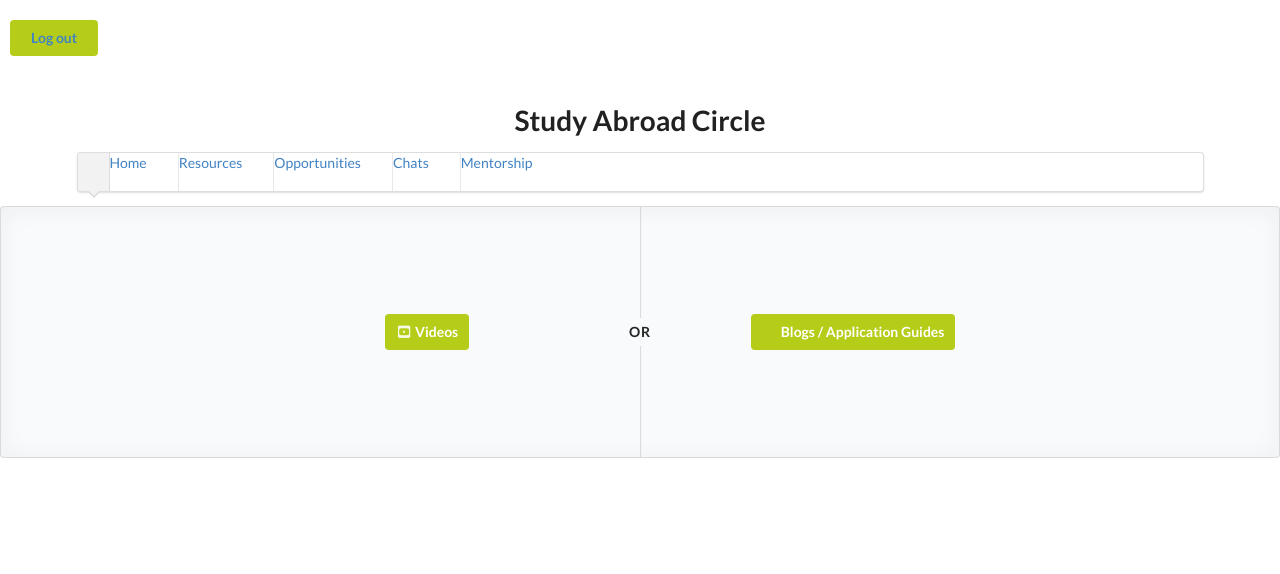
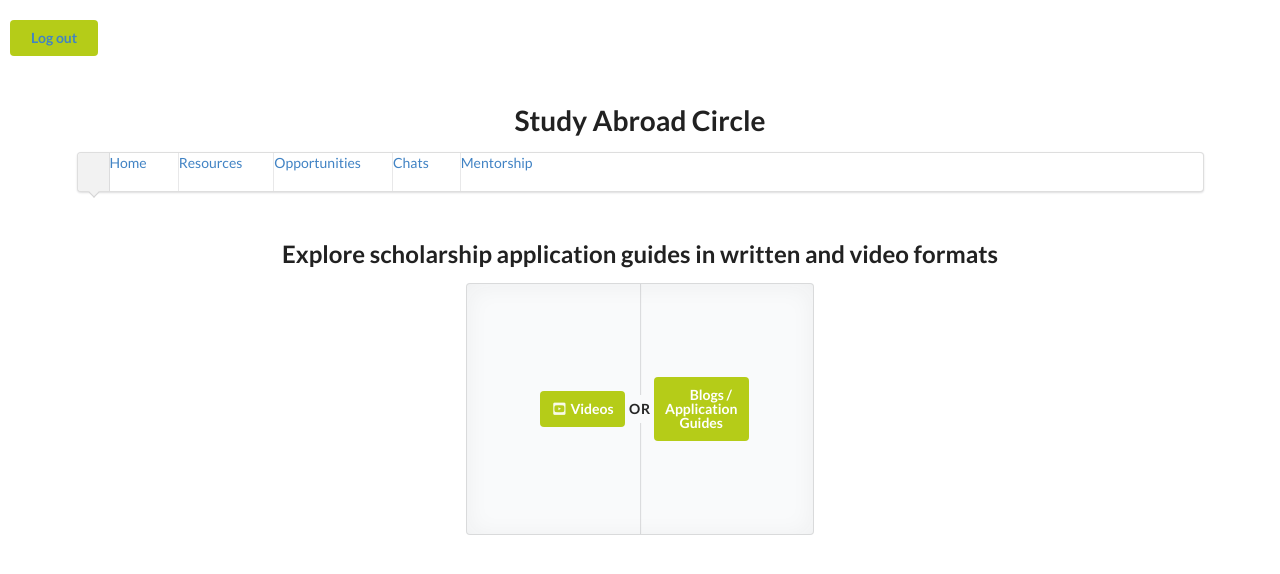
Before and after one commit to eisha99/sac, a Flask app: page /resources in a window 1280 px wide. Shown: the top 574 px of the page. Run offline with Flask 2, Linux system fonts and the light colour scheme.

Commit message:
resources

```diff
--- a/app/templates/resources.html
+++ b/app/templates/resources.html
@@ -30,6 +30,10 @@
         </div>
     </div>
 
+    <div style="margin-top: 50px;" class="ui container">
+        <h2 class="ui header" style="text-align: center;">Explore scholarship application guides in written and video formats</h2>
+        <div style="display: flex; justify-content: center;">
+
     <div class="ui placeholder segment">
         <div class="ui three column stackable center aligned grid">
             <div class="ui vertical divider">Or</div>
```
